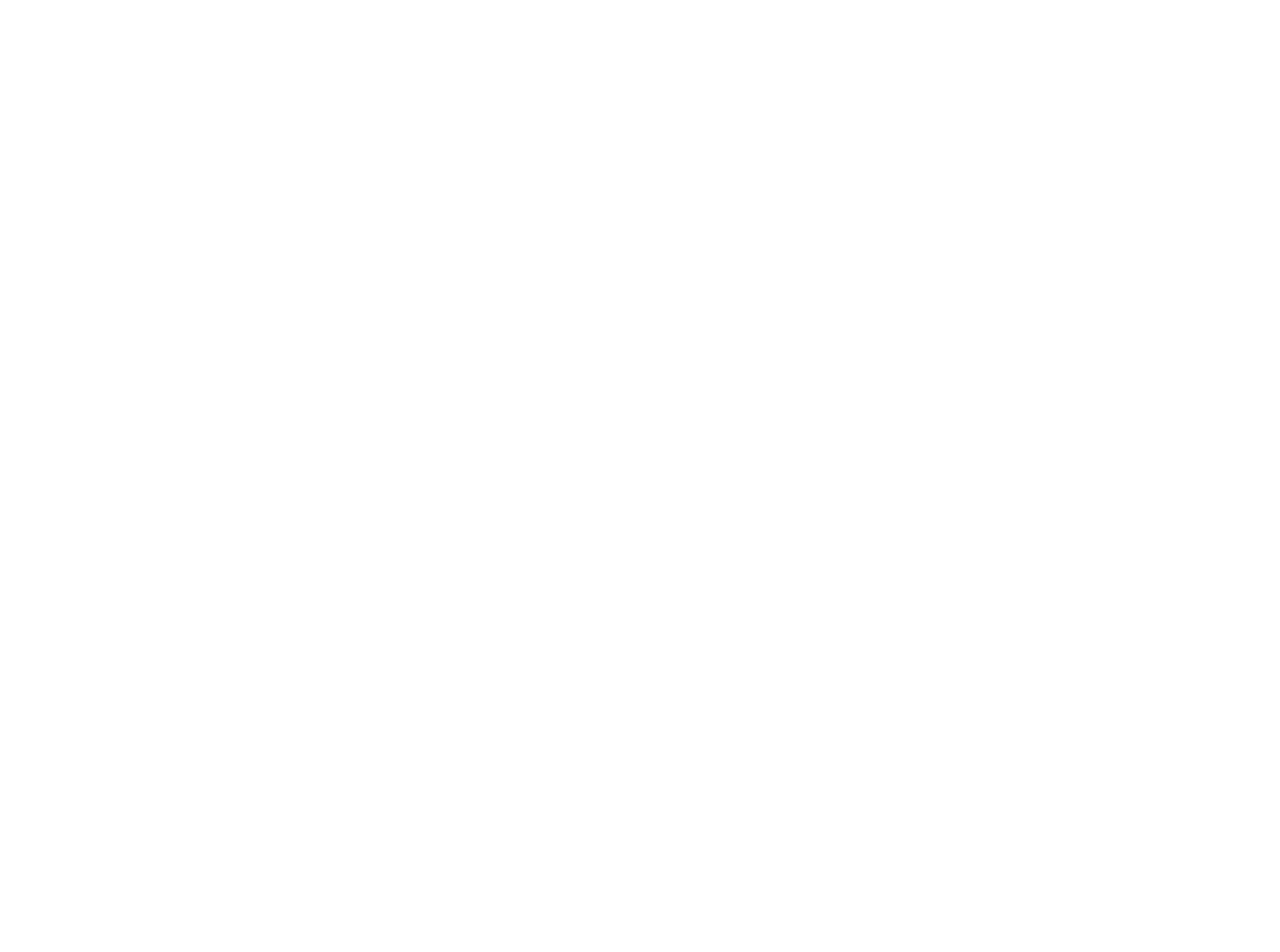
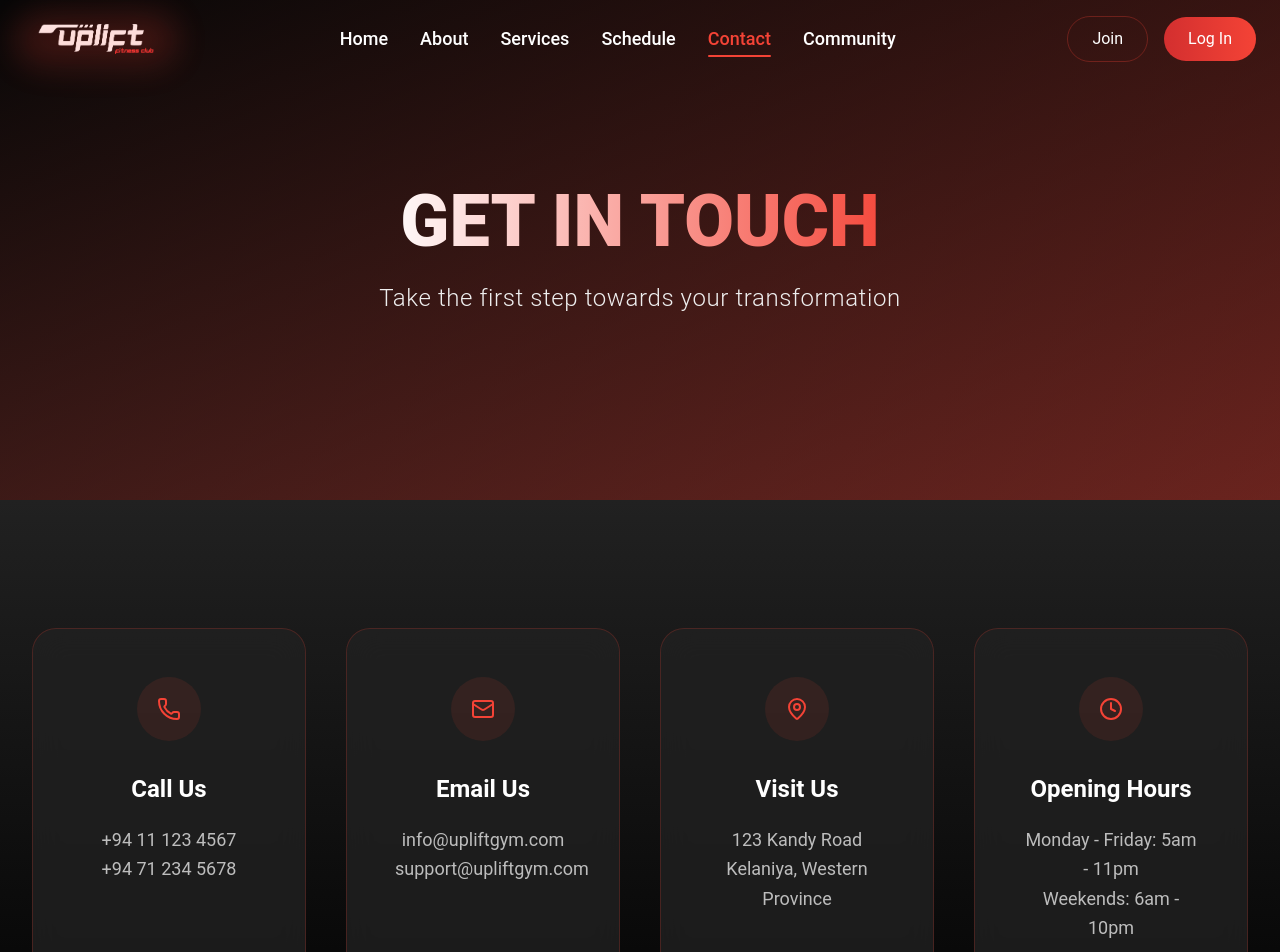
Before and after one commit to Divyanjala23/up-lift-fitness-management-website-, a React (Vite) app in the folder frontend/: page /contact in a window 1280 px wide. Before the commit this address had no page. Shown: the top 952 px of the page. Before the commit the page ends 800 px from the top, so only its background shows below. Built offline with nearby package versions, Linux system fonts and the light colour scheme.

Commit message:
update contactus page

```diff
--- a/frontend/src/App.jsx
+++ b/frontend/src/App.jsx
@@ -7,9 +7,9 @@
 import SIgnUpComponent from "./components/SIgnUpComponent";
 import SignInComponent from "./components/SignInComponent";
 import CommunityForum from "./components/CommunityForum";
-// import ContactUs from "./components/ContactUs";
+import ContactUs from "./components/ContactUs";
 import Services from "./components/Services";
-// import Schedule from "./components/Shedule";
+import Schedule from "./components/Shedule";
 import Footer from "./components/Footer";
 import AdminDashboard from "./components/AdminDashboard";
 
@@ -38,7 +38,7 @@
               </>
             }
           />
-          {/* <Route
+          <Route
             path="/contact"
             element={
               <>
@@ -46,7 +46,7 @@
                 <ContactUs />
               </>
             }
-          /> */}
+          />
           <Route
             path="/signup"
             element={
@@ -83,7 +83,7 @@
               </>
             }
           />
-          {/* <Route
+          <Route
             path="/schedule"
             element={
               <>
@@ -91,7 +91,7 @@
                 <Schedule />
               </>
             }
-          /> */}
+          />
           <Route
             path="/admin"
             element={
--- a/frontend/src/components/ContactUs.jsx
+++ b/frontend/src/components/ContactUs.jsx
@@ -37,7 +37,7 @@
     {
       icon: <Phone className="w-6 h-6" />,
       title: "Call Us",
-      details: ["+1 (555) 123-4567", "+1 (555) 765-4321"],
+      details: ["+94 11 123 4567", "+94 71 234 5678"],
     },
     {
       icon: <Mail className="w-6 h-6" />,
@@ -47,7 +47,7 @@
     {
       icon: <MapPin className="w-6 h-6" />,
       title: "Visit Us",
-      details: ["123 Fitness Avenue", "New York, NY 10001"],
+      details: ["123 Kandy Road", "Kelaniya, Western Province"],
     },
     {
       icon: <Clock className="w-6 h-6" />,
@@ -184,13 +184,13 @@
             Our Location
           </h3>
           <p className="text-gray-400 leading-relaxed mb-4">
-            123 Fitness Avenue
+            123 Kandy Road
             <br />
-            New York, NY 10001
+            Kelaniya, Western Province
           </p>
           <p className="text-gray-400 leading-relaxed mb-6">
-            Located in the heart of Manhattan, our facility is easily accessible
-            by public transportation.
+            Located near the historic Kelaniya Raja Maha Vihara, our facility is easily accessible
+            from both Kandy Road and the Colombo-Katunayake Expressway.
           </p>
           <a
             href="https://maps.google.com"
@@ -203,7 +203,7 @@
           </a>
         </div>
         <iframe
-          src="https://www.openstreetmap.org/export/embed.html?bbox=-74.006,40.712,-73.996,40.722&layer=mapnik"
+          src="https://www.openstreetmap.org/export/embed.html?bbox=79.915,6.970,79.925,6.980&layer=mapnik"
           className="w-full h-full grayscale contrast-125 brightness-75 hover:grayscale-0 hover:contrast-100 hover:brightness-100 transition-all duration-300"
           frameBorder="0"
           allowFullScreen
```
